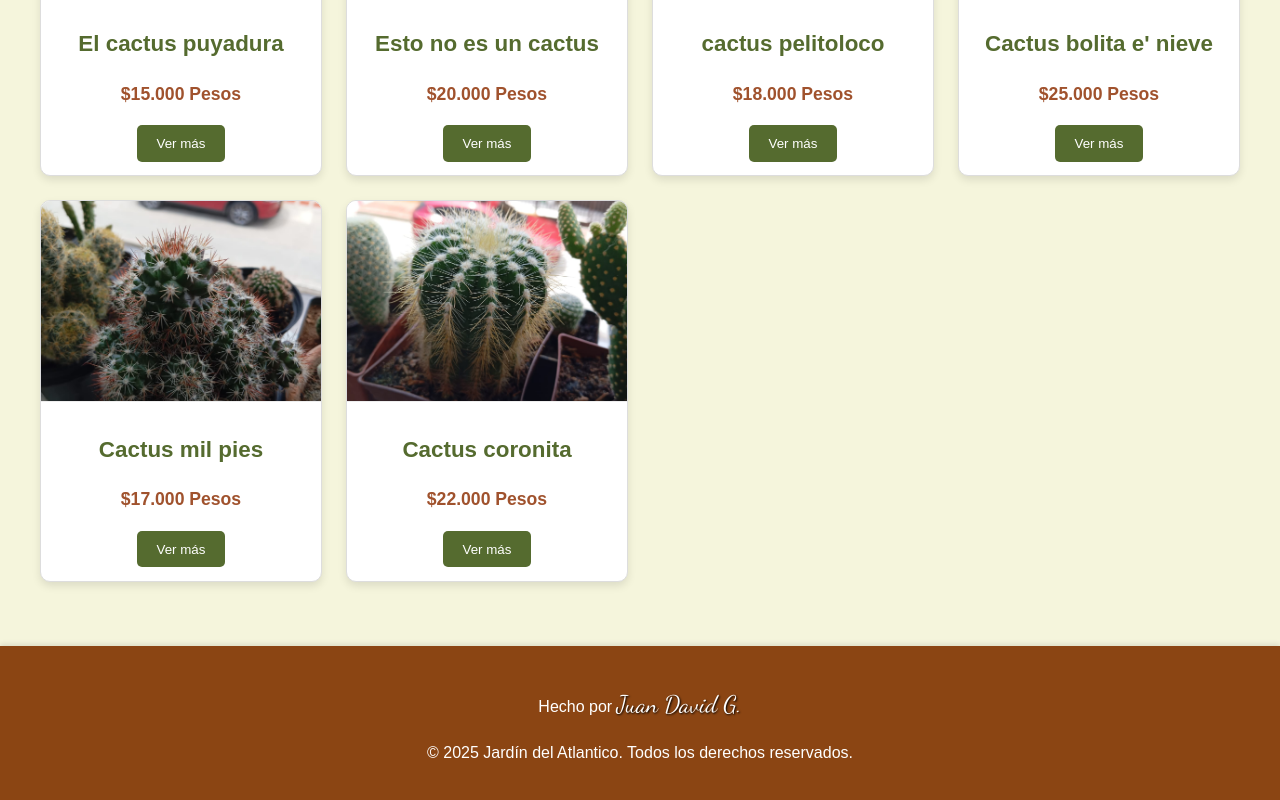
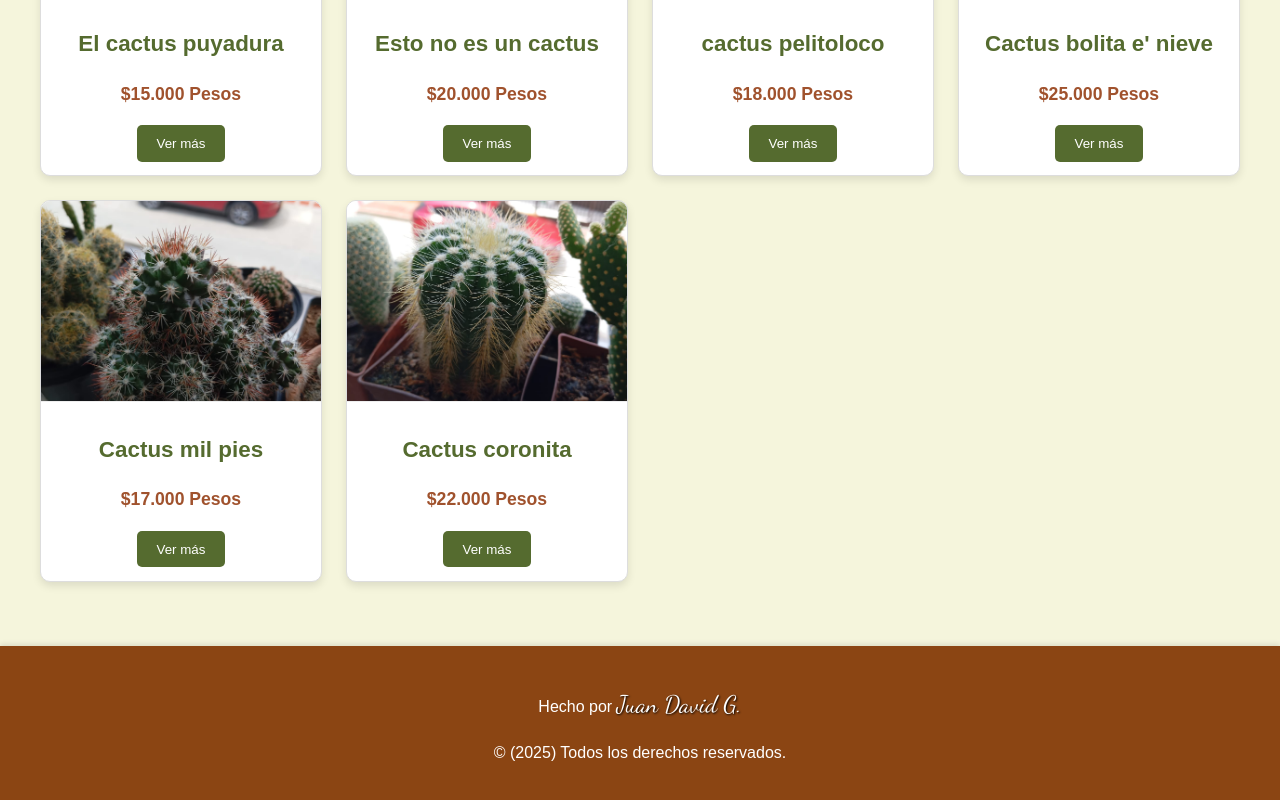
Before and after one commit to juanchogalvan/Jard-n-del-Atl-ntico, a plain HTML site: page Jardin_del_desierto/index.html in a window 1280 px wide. Shown: the part 430-1230 px from the top of the page. Drawn offline with Linux system fonts and the light colour scheme.

Commit message:
Update index.html

```diff
--- a/Jardin_del_desierto/index.html
+++ b/Jardin_del_desierto/index.html
@@ -56,7 +56,7 @@
 
     <footer class="footer">
         <p>Hecho por <span class="nombre-creador">Juan David G.</span></p>
-        <p>&copy; 2025 Jardín del Atlantico. Todos los derechos reservados.</p>
+        <p>&copy; (2025) Todos los derechos reservados.</p>
     </footer>
 
     <div id="modalCactus" class="modal">
```
